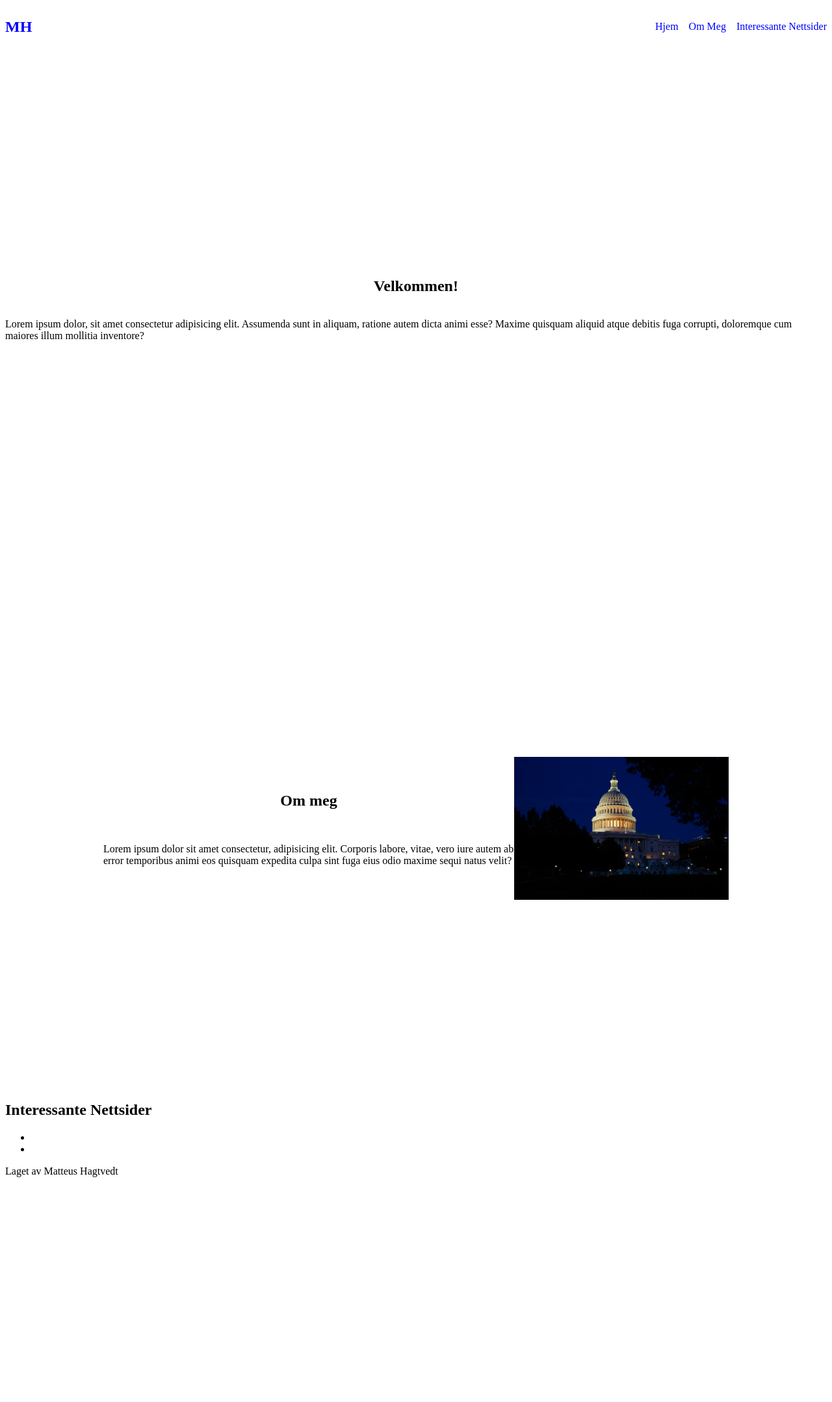
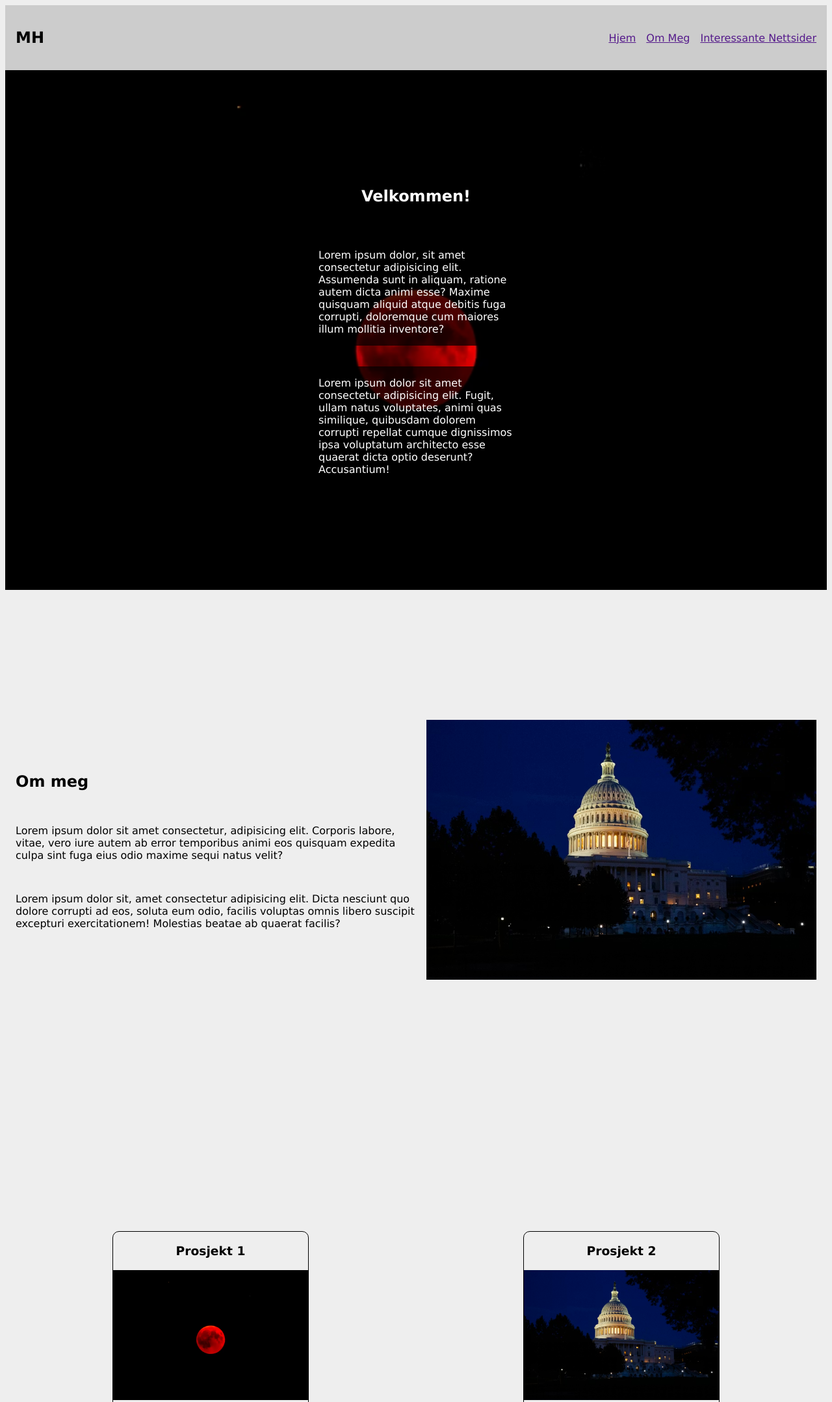
Before and after one commit to matthagtvedt-alt/stackblitz-kodeloftet-bravo, a website: page index.html in a window 1280 px wide. Shown: the top 2158 px of the page at 65% size. Before the commit the page ends 1828 px from the top, so only its background shows below. Drawn offline with Linux system fonts and the light colour scheme.

Commit message:
Etter undervisning 6

```diff
--- a/index.html
+++ b/index.html
@@ -8,55 +8,64 @@
     <script type="module" src="script.js"></script>
   </head>
   <body>
-    <header>
-      <h2>MH</h2>
+    <header class="header">
+      <h2 class="headerLogo">MH</h2>
       <nav>
-        <ul class="navList">
-          <li>Hjem</li>
-          <li>Om Meg</li>
-          <li>Interessante Nettsider</li>
+        <ul class="headerList">
+          <a class="listAnchor" href=""><li class="listItem">Hjem</li></a>
+          <a class="listAnchor" href=""><li class="listItem">Om Meg</li></a>
+          <a class="listAnchor" href=""><li class="listItem">Interessante Nettsider</li></a>
         </ul>
       </nav>
     </header>
     <main>
       <section class="hero">
-        <h1>Velkommen!</h1>
-        <p>
+        <h1 class="heroTitle">Velkommen!</h1>
+        <p class="heroText">
           Lorem ipsum dolor, sit amet consectetur adipisicing elit. Assumenda
           sunt in aliquam, ratione autem dicta animi esse? Maxime quisquam
           aliquid atque debitis fuga corrupti, doloremque cum maiores illum
           mollitia inventore?
         </p>
+        <p class="heroText">Lorem ipsum dolor sit amet consectetur adipisicing elit.
+          Fugit, ullam natus voluptates, animi quas similique, quibusdam dolorem corrupti repellat cumque dignissimos ipsa voluptatum architecto esse quaerat dicta optio deserunt?
+          Accusantium!
+        </p>
       </section>
 
       <section class="about">
-        <div class="aboutText">
+        <div class="aboutContainer">
           <h2>Om meg</h2>
           <p>
           Lorem ipsum dolor sit amet consectetur, adipisicing elit. Corporis
           labore, vitae, vero iure autem ab error temporibus animi eos quisquam
           expedita culpa sint fuga eius odio maxime sequi natus velit?
           </p>
-
+          <p>Lorem ipsum dolor sit, amet consectetur adipisicing elit. Dicta nesciunt quo dolore corrupti ad eos, soluta eum odio, facilis voluptas omnis libero suscipit excepturi exercitationem! Molestias beatae ab quaerat facilis?</p>
         </div>
         <img
         class="aboutImg"
         src="images/congress_at_night.avif"
-        alt="Kongresset (USA)"
-        >
+        alt="Kongresset (USA)">
 
       </section>
 
-      <section class="links">
-        <h2>Interessante Nettsider</h2>
-        <ul>
-          <li></li>
-          <li></li>
-        </ul>
+      <section class="projects">
+        <div class="projectCard">
+          <h3>Prosjekt 1</h3>
+          <img class="projectCardImg" src="images/blood_moon.avif" alt="Placeholder Image A">
+          <p>Lorem ipsum dolor sit amet consectetur adipisicing elit. In quia voluptatem placeat delectus quo molestiae ipsa provident facilis asperiores error. Sint eum a, accusamus corporis iure impedit rerum architecto iste.</p>
+        </div>
+
+        <div class="projectCard">
+          <h3>Prosjekt 2</h3>
+          <img class="projectCardImg" src="images/congress_at_night.avif" alt="Placeholder Image B">
+          <p>Lorem, ipsum dolor sit amet consectetur adipisicing elit. Sit quasi aut libero voluptates. Ad nam eos nemo mollitia nobis quisquam voluptas officia maiores, exercitationem, laudantium eius veniam obcaecati cumque culpa!</p>
+        </div>
       </section>
 
-      <footer>
-        <p>Laget av Matteus Hagtvedt</p>
+      <footer class="footer">
+        <p class="footerCredit">MH</p>
       </footer>
     </main>
   </body>
--- a/styles.css
+++ b/styles.css
@@ -1,17 +1,34 @@
+body {
+  background-color: #eee;
+  font-family: Verdana, Geneva, Tahoma, sans-serif;
+}
 /*Header på toppbaren*/
-header{
+.header {
   display: flex;
   justify-content: space-between;
   align-items: center;
-  color:blue;
+  padding: 0 16px;
+  height: 100px;
+  background-color: #ccc;
 }
 
-.navList{
+.headerLogo {
+
+}
+
+.headerList {
   display: flex;
-  padding: 0;
-  margin: 0;
+  margin-left: 0;
   gap: 16px;
   list-style-type: none;
+}
+
+.listAnchor {
+
+}
+
+.listItem {
+
 }
 
 .hero {
@@ -20,6 +37,23 @@ header{
   flex-direction: column;
   justify-content: center;
   align-items: center;
+  background-image: url("images/blood_moon.avif");
+  background-repeat: no-repeat;
+  background-size: cover;
+  background-position: center;
+}
+
+.heroTitle {
+  background-color: #000b;
+  color: white;
+  padding: 16px 24px;
+}
+
+.heroText {
+  background-color: #010100b3;
+  color: #fff;
+  width: 300px;
+  padding: 16px;
 }
 
 .about {
@@ -29,16 +63,53 @@ header{
   align-items: center;
 }
 
-.aboutText{
+.aboutContainer {
   width: 50%;
   display: flex;
   flex-direction: column;
   justify-content: center;
-  align-items: center;
+  align-items: flex-start;
   gap: 16px;
 }
 
 .aboutImg {
-  height: 220px;
+  height: 50%;
   width: auto;
 }
+
+.projects {
+  height: 100vh;
+  display: flex;
+  align-items: center;
+  justify-content: space-around;
+}
+
+.projectCard {
+  border: 1px solid black;
+  width: 300px;
+  border-radius: 10px;
+  display: flex;
+  flex-direction: column;
+  align-items: center;
+}
+
+.projectCardImg {
+  width: 100%;
+}
+
+.footer {
+  height: 150px;
+  display: flex;
+  align-items: center;
+  justify-content: center;
+  background-color: #ccc;
+}
+
+.footerCredit {
+  font-size: 32px;
+  font-family: Brush Script MT, Brush Script Std, cursive;
+  background-color: #222b;
+  color: white;
+  border-radius: 50%;
+  padding: 28px;
+}
```
Also changed, not shown: images/blood_moon.avif (added).
